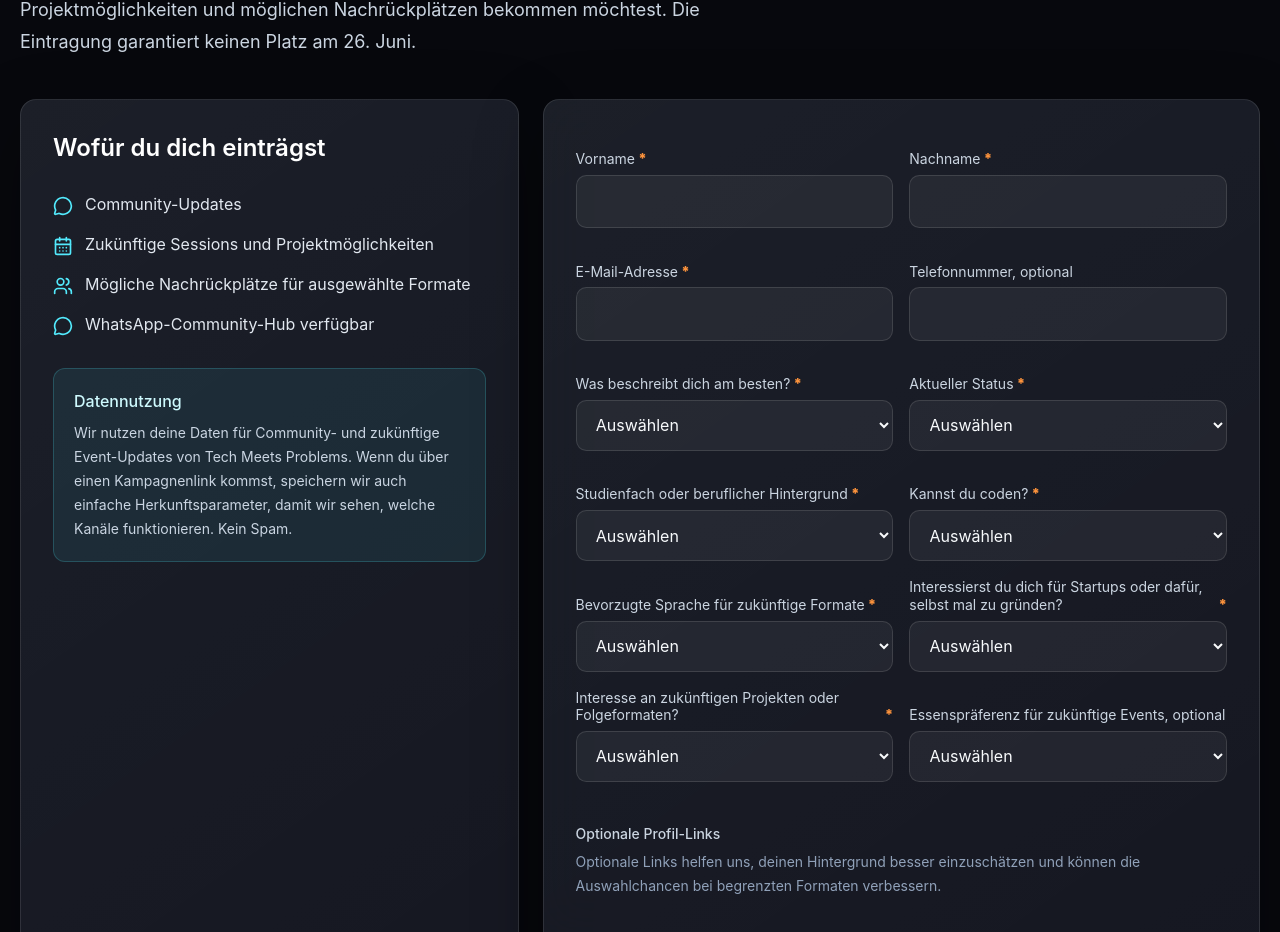
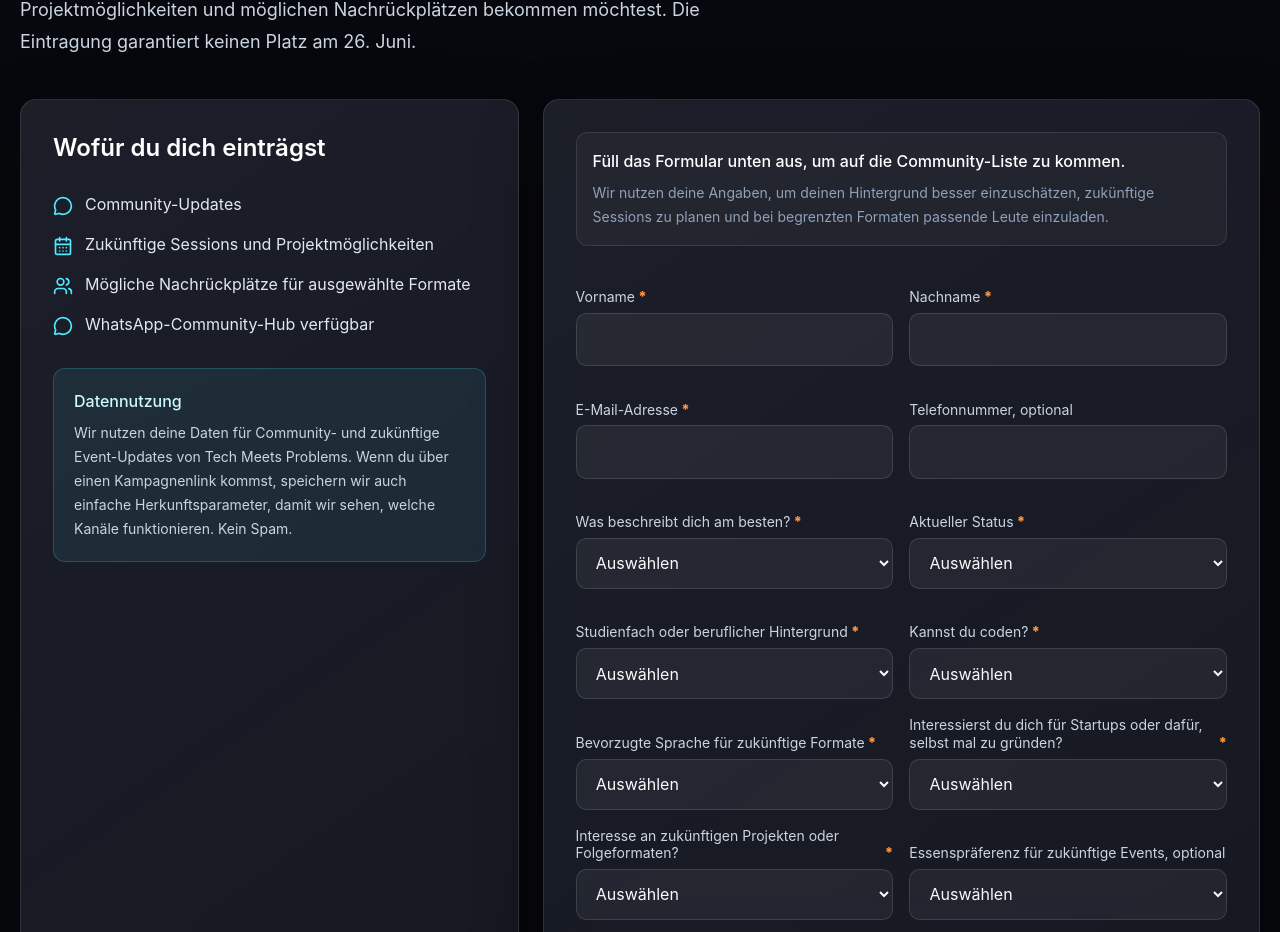
Before and after one commit to niklasnikvisualsmedia333/pizza-and-prototypes, a React (Vite) app: page / in a window 1280 px wide. Shown: the part 7719-8651 px from the top of the page. Built offline with nearby package versions, Linux system fonts and the light colour scheme.

Commit message:
clarify-community-signup-form

```diff
--- a/src/App.tsx
+++ b/src/App.tsx
@@ -232,6 +232,8 @@ const copy = {
     formTitle: 'Join the Tech Meets Problems community.',
     formSubtitle:
       'Submissions for the first pilot are closed or already in selection. Join the community list for updates about future sessions, project opportunities and possible waitlist spots. Submitting this form does not guarantee a place on 26 June.',
+    formInstruction: 'Fill out the form below to join the community list.',
+    formDetailsNote: 'We use your answers to understand your background, plan future sessions and invite fitting people when a format has limited spots.',
     communityCardTitle: 'What you join',
     communityInfo: ['Community updates', 'Future sessions and project opportunities', 'Possible waitlist spots for selected formats', 'WhatsApp community hub available'],
     privacyNote: 'We use your data for Tech Meets Problems community and future-event updates. If you arrive through a campaign link, we also store basic source parameters so we know which channels worked. No spam.',
@@ -462,6 +464,8 @@ const copy = {
     formTitle: 'Werde Teil der Tech Meets Problems Community.',
     formSubtitle:
       'Die Einreichungen für den ersten Pilot sind geschlossen bzw. bereits in der Auswahl. Trag dich in die Community-Liste ein, wenn du Updates zu zukünftigen Sessions, Projektmöglichkeiten und möglichen Nachrückplätzen bekommen möchtest. Die Eintragung garantiert keinen Platz am 26. Juni.',
+    formInstruction: 'Füll das Formular unten aus, um auf die Community-Liste zu kommen.',
+    formDetailsNote: 'Wir nutzen deine Angaben, um deinen Hintergrund besser einzuschätzen, zukünftige Sessions zu planen und bei begrenzten Formaten passende Leute einzuladen.',
     communityCardTitle: 'Wofür du dich einträgst',
     communityInfo: ['Community-Updates', 'Zukünftige Sessions und Projektmöglichkeiten', 'Mögliche Nachrückplätze für ausgewählte Formate', 'WhatsApp-Community-Hub verfügbar'],
     privacyNote: 'Wir nutzen deine Daten für Community- und zukünftige Event-Updates von Tech Meets Problems. Wenn du über einen Kampagnenlink kommst, speichern wir auch einfache Herkunftsparameter, damit wir sehen, welche Kanäle funktionieren. Kein Spam.',
@@ -1604,6 +1608,10 @@ function Registration({
         </div>
 
         <form className="form-card" onSubmit={handleSubmit}>
+          <div className="mb-6 rounded-xl border border-white/10 bg-white/[0.035] p-4">
+            <p className="font-medium text-white">{t.formInstruction}</p>
+            <p className="mt-2 text-sm leading-6 text-slate-400">{t.formDetailsNote}</p>
+          </div>
           {submitted && (
             <div className="mb-6 rounded-xl border border-emerald-300/25 bg-emerald-300/10 p-5 text-emerald-100">
               <div className="flex items-center gap-3 font-semibold">
```
